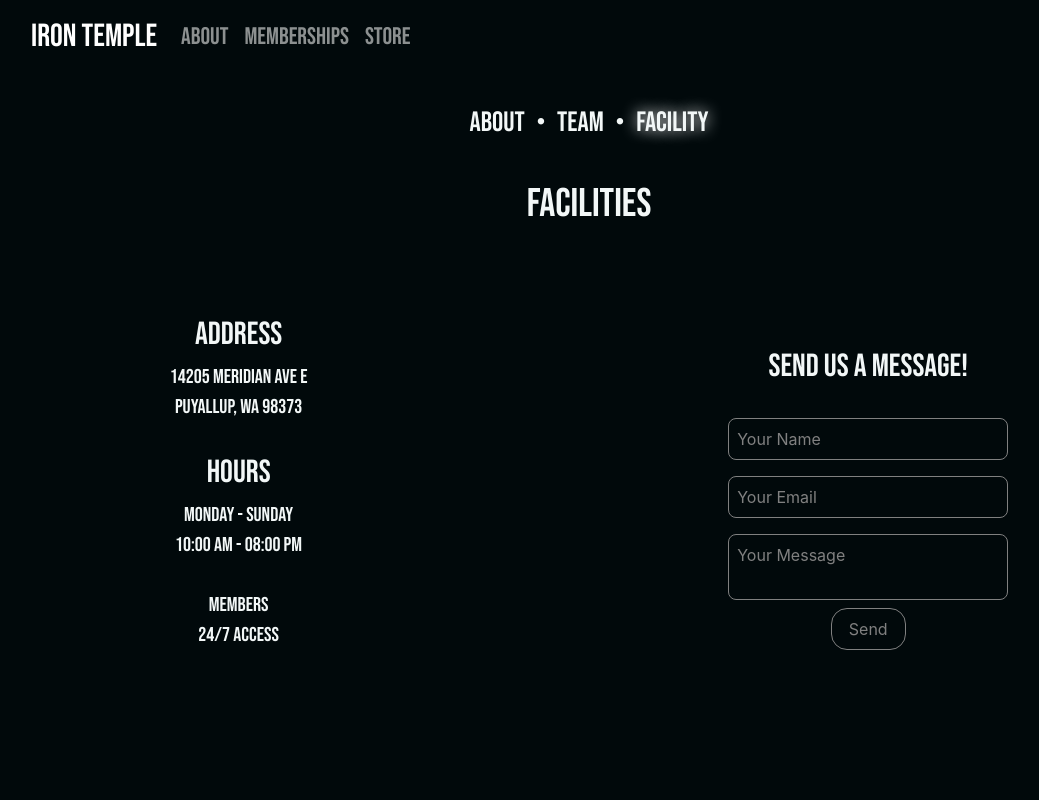
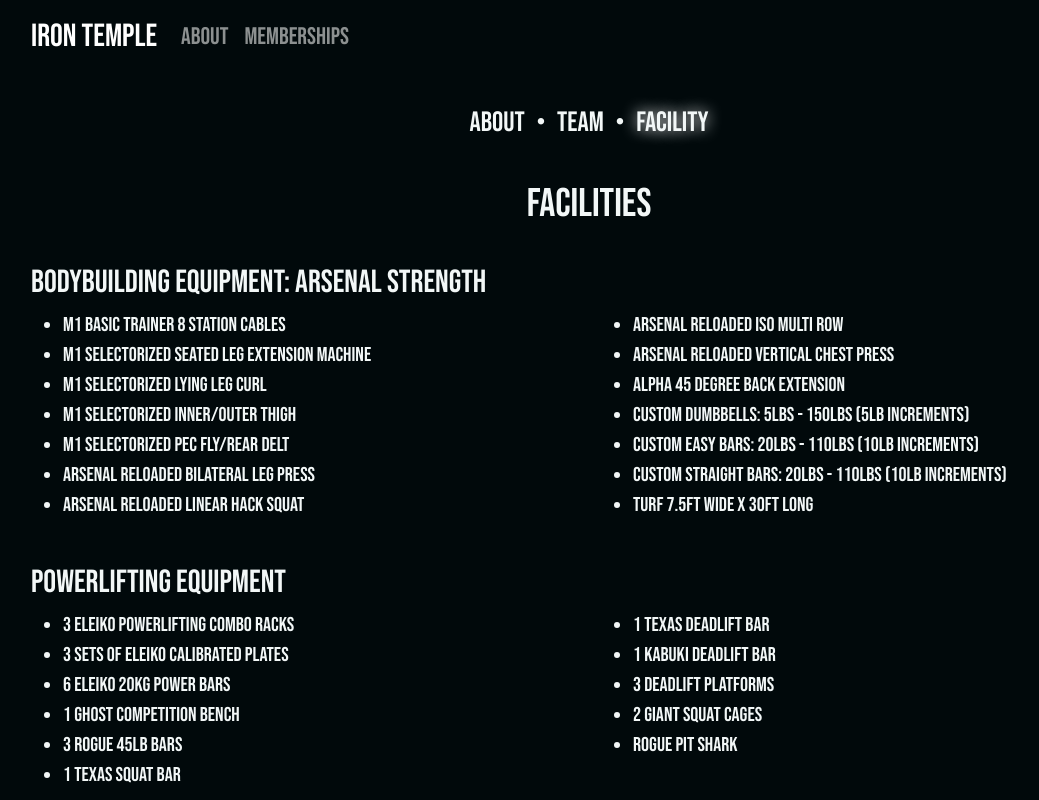
Before and after one commit to agtTwilight/iron-temple, a React (Create React App) app: page /about in a window 1280 px wide. Both pictures are taken after a click on the element "Facility". Shown: the top 800 px of the page, without its empty margins (51-1090 px from the left). Built offline with nearby package versions, Linux system fonts and the light colour scheme.

Commit message:
updates to facilities

```diff
--- a/src/App.js
+++ b/src/App.js
@@ -15,7 +15,7 @@ function App() {
 					<Route path="/" element={<Home />}></Route>
 					<Route path="/about" element={<About />}></Route>
 					<Route path="/memberships"></Route>
-					<Route path="/store"></Route>
+					{/* <Route path="/store"></Route> */}
 				</Routes>
 			</BrowserRouter>
 			<Footer />
--- a/src/components/About/Facilities/index.js
+++ b/src/components/About/Facilities/index.js
@@ -1,10 +1,74 @@
 import React from 'react';
+import Col from 'react-bootstrap/Col';
+import Container from 'react-bootstrap/Container';
+import Row from 'react-bootstrap/Row';
+import Carousel from 'react-bootstrap/Carousel';
+import { CarouselItem } from 'react-bootstrap';
 import './style.css';
 
 export const Facilities = () => {
 	return (
 		<div>
 			<h1>Facilities</h1>
+
+			<Container>
+				<Row>
+					<h2 className="equipment-header">Bodybuilding Equipment: Arsenal Strength</h2>
+					<Col>
+						<ul>
+							<li>M1 Basic Trainer 8 Station Cables</li>
+							<li>M1 Selectorized Seated Leg Extension Machine</li>
+							<li>M1 Selectorized Lying Leg Curl</li>
+							<li>M1 Selectorized Inner/Outer Thigh</li>
+							<li>M1 Selectorized Pec Fly/Rear Delt</li>
+							<li>Arsenal Reloaded Bilateral Leg Press</li>
+							<li>Arsenal Reloaded Linear Hack Squat</li>
+						</ul>
+					</Col>
+					<Col>
+						<ul>
+							<li>Arsenal Reloaded ISO Multi Row</li>
+							<li>Arsenal Reloaded Vertical Chest Press</li>
+							<li>Alpha 45 Degree Back Extension</li>
+							<li>Custom Dumbbells: 5LBS - 150LBS (5LB Increments)</li>
+							<li>Custom Easy Bars: 20LBS - 110LBS (10LB Increments)</li>
+							<li>Custom Straight Bars: 20LBS - 110LBS (10LB Increments)</li>
+							<li>Turf 7.5FT Wide X 30FT Long</li>
+						</ul>
+					</Col>
+				</Row>
+				<Row>
+					<h2 className="equipment-header">Powerlifting Equipment</h2>
+					<Col>
+						<ul>
+							<li>3 Eleiko Powerlifting Combo Racks</li>
+							<li>3 Sets of Eleiko Calibrated Plates</li>
+							<li>6 Eleiko 20KG Power Bars</li>
+							<li>1 Ghost Competition Bench</li>
+							<li>3 Rogue 45LB Bars</li>
+							<li>1 Texas Squat Bar</li>
+						</ul>
+					</Col>
+					<Col>
+						<ul>
+							<li>1 Texas Deadlift Bar</li>
+							<li>1 Kabuki Deadlift Bar</li>
+							<li>3 Deadlift Platforms</li>
+							<li>2 Giant Squat Cages</li>
+							<li>Rogue Pit Shark</li>
+						</ul>
+					</Col>
+				</Row>
+				<h2 className="equipment-header">Cardio Equipment</h2>
+				<Col>
+					<ul>
+						<li>2 Treadmills</li>
+						<li>1 Elliptical</li>
+						<li>1 Stairmaster</li>
+						<li>1 Rogue Air Bike</li>
+					</ul>
+				</Col>
+			</Container>
 		</div>
 	);
 };
--- a/src/components/About/Facilities/style.css
+++ b/src/components/About/Facilities/style.css
@@ -0,0 +1,12 @@
+.equipment-header {
+    display: flex;
+    justify-content: flex-start;
+    margin-top: 1.75rem;
+}
+
+ul {
+    text-align: left;
+}
+li {
+    font-size: 1.25rem;
+}
--- a/src/components/About/IronTemple/index.js
+++ b/src/components/About/IronTemple/index.js
@@ -37,14 +37,16 @@ export const IronTemple = () => {
 			</Container>
 			<hr></hr>
 			<h2>What next?</h2>
-			<p>
+			<p id="next-text">
 				Find out about our team and facilities, or sign up for a membership
 				today!
 			</p>
 			<section id="about-buttons">
 				<button>Team</button>
 				<button>Facility</button>
-				<button>Join Now!</button>
+				<a href="https://irontemple.gymmasteronline.com/portal/signup?session=.eJxNzEsKgCAQANC7zDrEmcZPXkYkK4RSKRdFdPdo1_7xbhhLbtPZ_Fi2GvKVIjjqIFUfYtzBASuhSaCVgqSCDo4W5nktS8rTWcGhHhgtomGhDRk7_MWXMRJj_7zXiR-T.ZPuGIg.6jWxN_EfrzfcK5J9I5rS81CAho8" target='_blank'>
+					<button>Join now!</button>
+				</a>
 			</section>
 		</div>
 	);
--- a/src/components/About/IronTemple/style.css
+++ b/src/components/About/IronTemple/style.css
@@ -27,6 +27,10 @@
     justify-content: center;
 }
 
+#next-text {
+    font-size: 1.15rem;
+}
+
 /* @media (max-width: 768px) {
     #about-iron-temple div {
         display: flex;
--- a/src/components/Footer/style.css
+++ b/src/components/Footer/style.css
@@ -23,6 +23,7 @@ footer a {
 
 #footer-left h2 {
     margin: 0;
+    padding-top: 2rem;
 }
 
 .footer-content {
--- a/src/components/Header/index.js
+++ b/src/components/Header/index.js
@@ -13,7 +13,7 @@ function Header() {
                     <Nav className="me-auto">
                         <Nav.Link className='nav-link' href="/about">About</Nav.Link>
                         <Nav.Link className='nav-link' href="/memberships">Memberships</Nav.Link>
-                        <Nav.Link className='nav-link' href="/store">Store</Nav.Link>
+                        {/* <Nav.Link className='nav-link' href="/store">Store</Nav.Link> */}
                     </Nav>
                 </Navbar.Collapse>
             </Container>
--- a/src/components/Header/style.css
+++ b/src/components/Header/style.css
@@ -10,6 +10,7 @@
 .navbar-brand {
     font-size: 2rem;
 }
+
 .nav-link {
     font-size: 1.5rem;
 }
--- a/src/pages/Home/index.js
+++ b/src/pages/Home/index.js
@@ -4,9 +4,9 @@ import Container from 'react-bootstrap/Container';
 import Row from 'react-bootstrap/Row';
 import Carousel from 'react-bootstrap/Carousel';
 import { CarouselItem } from 'react-bootstrap';
+import ironTempleLogo from '../../assets/images/Iron-temple-PNG-with-border.png';
 import eleikoPlates from '../../assets/images/eleiko-plates.jpg';
 import eleikoRack from '../../assets/images/eleiko-rack.jpg';
-import eleikoBarIPF from '../../assets/images/eleiko-bar-ipf.jpg';
 import eleikoBar from '../../assets/images/eleiko-bar.jpg';
 import eleikoBench from '../../assets/images/eleiko-pad.jpg';
 import './style.css';
--- a/src/pages/Home/style.css
+++ b/src/pages/Home/style.css
@@ -14,6 +14,7 @@
     display: flex;
     justify-content: space-between;
     margin-top: 5%;
+    margin-bottom: 5%;
 }
 
 .carousel-img-home {
```
Also changed, not shown: src/pages/Memberships/index.js (added), src/pages/Memberships/style.css (added).
